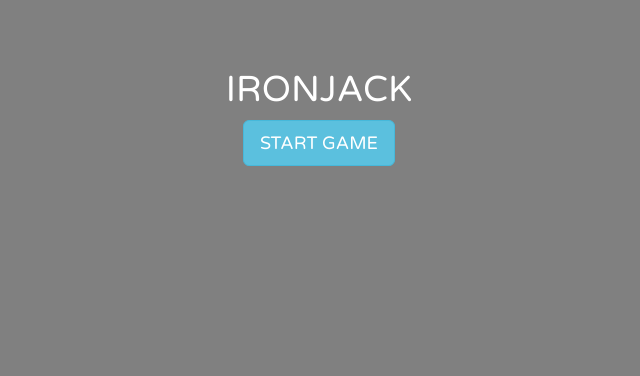
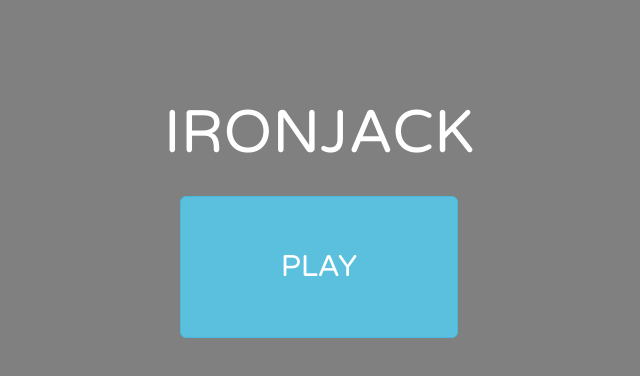
Before and after one commit to jsanchezmesa/iron-jack, a plain HTML site: page index.html in a window 1280 px wide. Shown: the whole page, without its empty margins (321-961 px from the left). Drawn offline with nearby package versions, Linux system fonts and the light colour scheme.

Commit message:
Start screen design

```diff
--- a/css/style.css
+++ b/css/style.css
@@ -9,7 +9,17 @@ body {
 
 .container {
   text-align: center;
-  padding: 50px;
+  padding-top: 80px;
+}
+
+h1 {
+  font-size: 60px;
+}
+
+#start-game {
+  padding: 50px 100px;
+  font-size: 30px;
+  margin-top: 20px;
 }
 
 #game {
--- a/index.html
+++ b/index.html
@@ -30,7 +30,7 @@
     <div class="row">
       <div id="start" class="col-lg-12">
         <h1>IRONJACK</h1>
-        <button id="start-game" class="btn btn-info btn-lg">START GAME</button>
+        <button id="start-game" class="btn btn-info btn-lg">PLAY</button>
       </div>
     </div>
 
```
